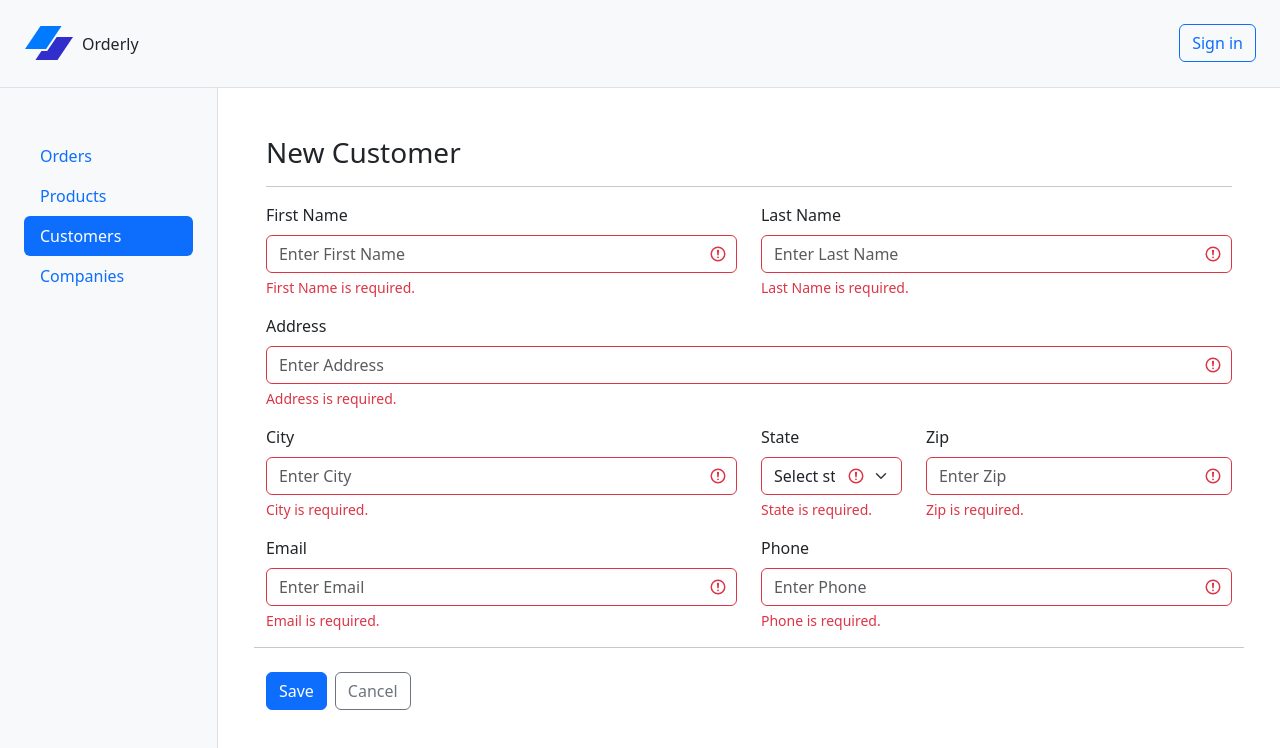
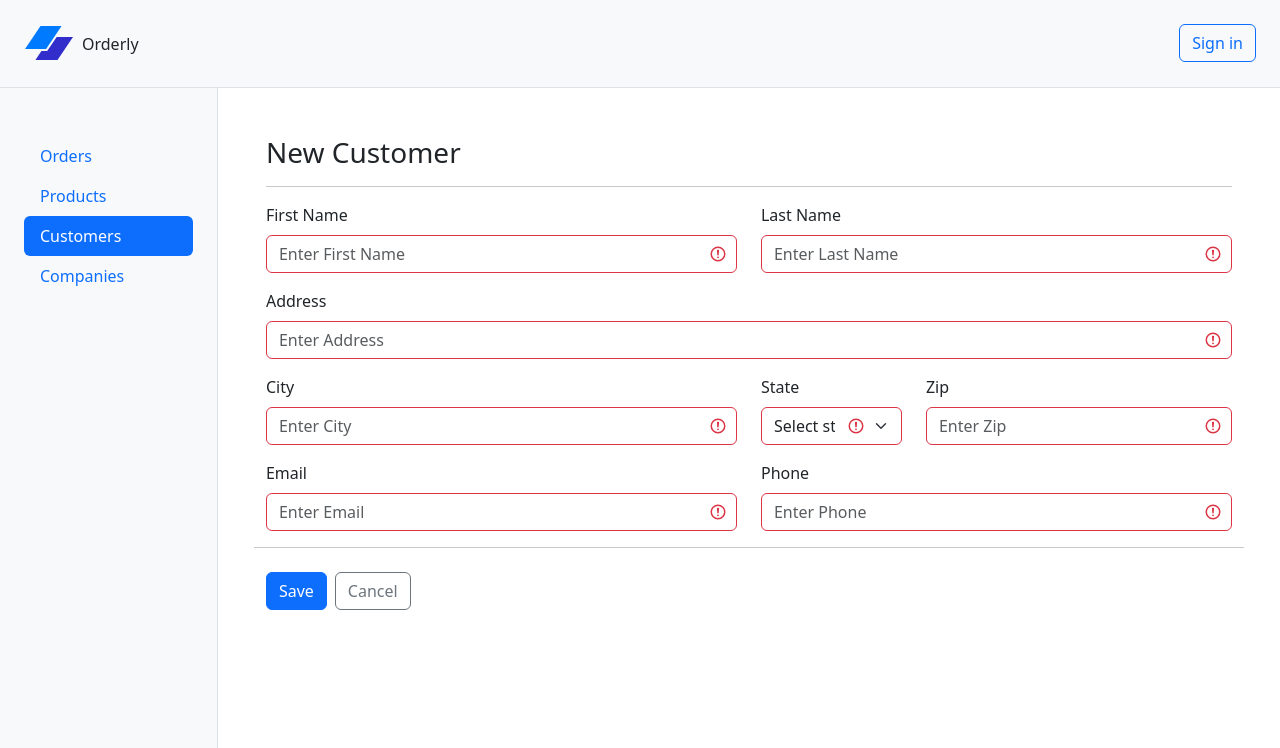
Before and after one commit to craigmckeachie/orderly, a React (Vite) app: page /customers/create in a window 1280 px wide. Shown: the top 748 px of the page. Built offline with nearby package versions, Linux system fonts and the light colour scheme.

Commit message:
validation rules and messages

```diff
--- a/src/customers/CustomerForm.tsx
+++ b/src/customers/CustomerForm.tsx
@@ -11,11 +11,21 @@ function CustomerForm() {
         .max(30, 'Must be 30 characters or less')
         .required('First name is required'),
       lastName: Yup.string()
-        .max(20, 'Must be 20 characters or less')
+        .max(50, 'Must be 50 characters or less')
         .required('Last name is required'),
-      email: Yup.string()
-        .email('Invalid email address')
-        .required('Email is required'),
+      address: Yup.string()
+        .max(100, 'Must be 100 characters or less')
+        .required('Address is required'),
+      city: Yup.string()
+        .max(50, 'Must be 50 characters or less')
+        .required('City is required'),
+      state: Yup.string()
+        .max(50, 'Must be 50characters or less')
+        .required('Address is required'),
+      zip: Yup.string()
+        .max(30, 'Must be 30 characters or less')
+        .required('Zip is required'),
+      email: Yup.string().email('Invalid email address'),
     }),
     onSubmit: (values) => {
       alert(JSON.stringify(values, null, 2));
@@ -35,7 +45,9 @@ function CustomerForm() {
           placeholder="Enter First Name"
           {...formik.getFieldProps('firstName')}
         />
+        {formik.errors.firstName && formik.touched.firstName && (
           <div className="invalid-feedback">First Name is required.</div>
+        )}
       </div>
 
       <div className="mb-3 form-group col-md-6">
@@ -49,7 +61,9 @@ function CustomerForm() {
           placeholder="Enter Last Name"
           {...formik.getFieldProps('lastName')}
         />
+        {formik.errors.lastName && formik.touched.lastName && (
           <div className="invalid-feedback">Last Name is required.</div>
+        )}
       </div>
 
       <div className="mb-3 form-group col-md-12">
@@ -63,7 +77,10 @@ function CustomerForm() {
           placeholder="Enter Address"
           {...formik.getFieldProps('address')}
         />
+
+        {formik.errors.address && formik.touched.address && (
           <div className="invalid-feedback">Address is required.</div>
+        )}
       </div>
 
       <div className="mb-3 form-group col-md-6">
@@ -77,7 +94,9 @@ function CustomerForm() {
           placeholder="Enter City"
           {...formik.getFieldProps('city')}
         />
+        {formik.errors.city && formik.touched.city && (
           <div className="invalid-feedback">City is required.</div>
+        )}
       </div>
 
       <div className="mb-3 form-group col-md-2">
@@ -143,7 +162,9 @@ function CustomerForm() {
           <option value="WI">Wisconsin</option>
           <option value="WY">Wyoming</option>
         </select>
+        {formik.errors.state && formik.touched.state && (
           <div className="invalid-feedback">State is required.</div>
+        )}
       </div>
 
       <div className="mb-3 form-group col-md-4">
@@ -157,7 +178,9 @@ function CustomerForm() {
           placeholder="Enter Zip"
           {...formik.getFieldProps('zip')}
         />
+        {formik.errors.zip && formik.touched.zip && (
           <div className="invalid-feedback">Zip is required.</div>
+        )}
       </div>
 
       <div className="mb-3 form-group col-md-6">
@@ -171,7 +194,9 @@ function CustomerForm() {
           placeholder="Enter Email"
           {...formik.getFieldProps('email')}
         />
+        {formik.errors.email && formik.touched.email && (
           <div className="invalid-feedback">Email is required.</div>
+        )}
       </div>
 
       <div className="mb-3 form-group col-md-6">
@@ -185,7 +210,9 @@ function CustomerForm() {
           placeholder="Enter Phone"
           {...formik.getFieldProps('phone')}
         />
+        {formik.errors.phone && formik.touched.phone && (
           <div className="invalid-feedback">Phone is required.</div>
+        )}
       </div>
 
       <hr />
```
Lines whose indentation alone changed are shown as unchanged.
